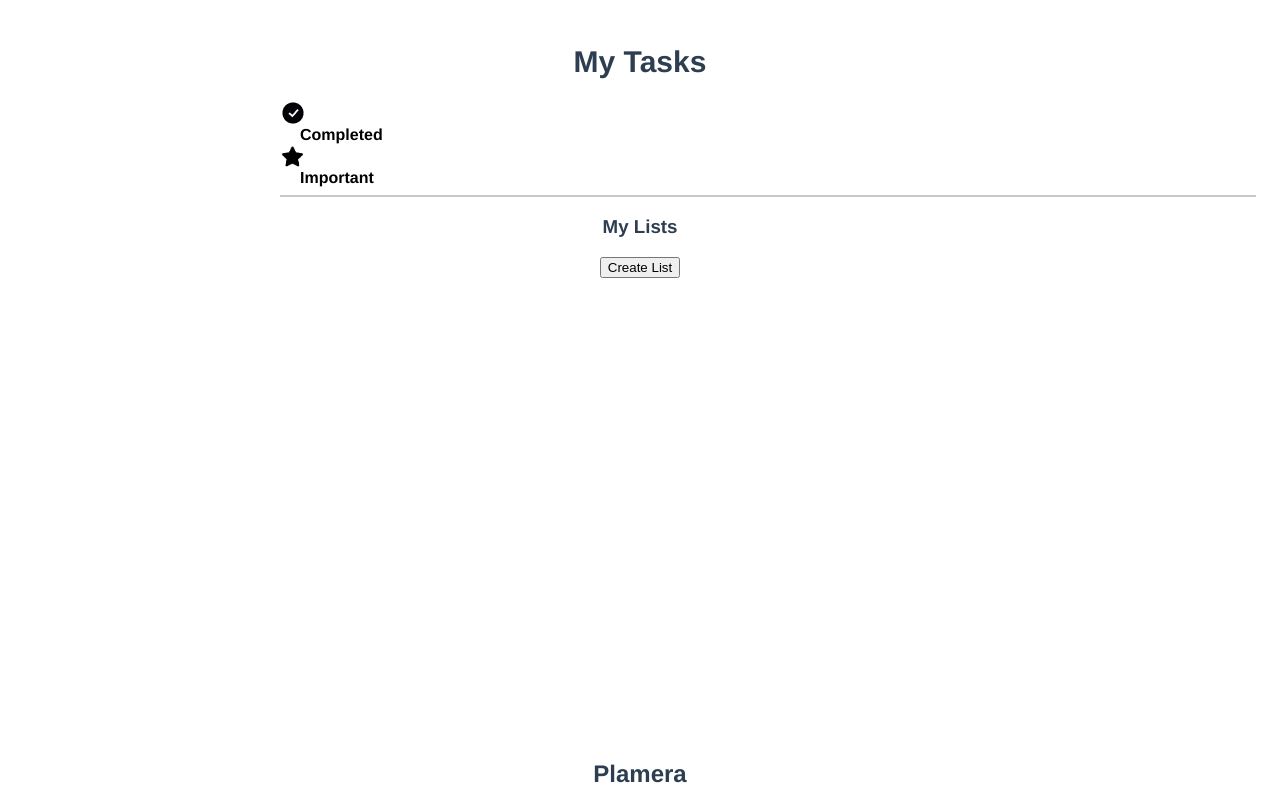
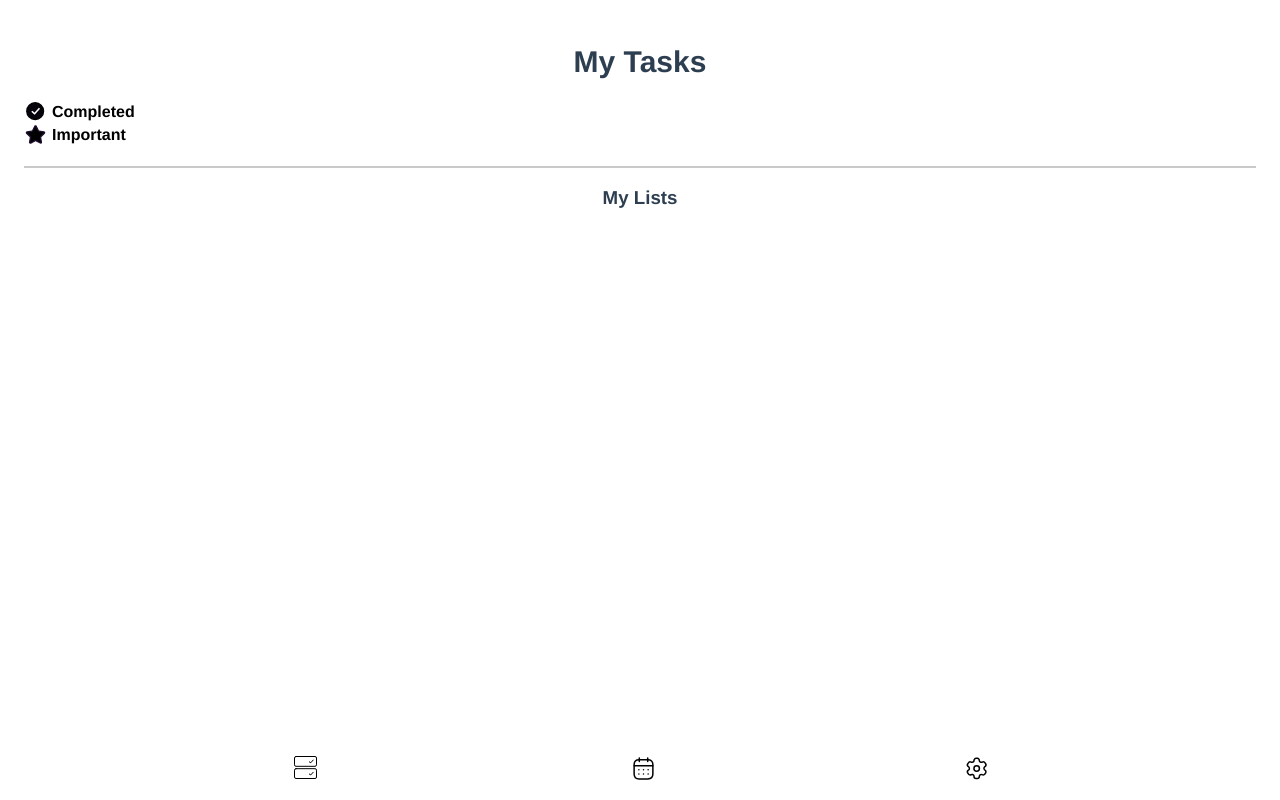
Before and after one commit to felix-tjernberg/plamera, a Vue app: page /#/ in a window 1280 px wide. Built offline with nearby package versions, Linux system fonts and the light colour scheme.

Commit message:
fix css in ListOverview & remove unecessary code

```diff
--- a/src/components/DefaultLists.vue
+++ b/src/components/DefaultLists.vue
@@ -1,85 +1,131 @@
 <template>
   <div id="defaultLists">
-    <div>
-      <router-link to="/" id="ML">My List</router-link>
-    </div>
-    <div>
-      <img class="MobileIcons" src="@/assets/Task-Completed-Icon.png" alt="" />
+    <div class="completedRow">
+      <img
+        class="MobileIcons"
+        src="@/assets/filledCircle.svg"
+        id="filledCircle"
+        alt=""
+      />
       <router-link :to="'/completed'" id="completed"> Completed </router-link
       ><img
         class="DesktopIcons"
-        src="@/assets/Task-Completed-Icon.png"
+        src="@/assets/filledCircle.svg"
         alt=""
+        id="filledCircle"
       />
     </div>
-    <div>
-      <img class="MobileIcons" src="@/assets/Star-Icon.png" alt="" id="star" />
+
+    <div class="importantRow">
+      <img
+        class="MobileIcons"
+        src="@/assets/filledStar.svg"
+        alt=""
+        id="filledStar"
+      />
       <router-link :to="'/important'" id="important"> Important </router-link
       ><img
         class="DesktopIcons"
-        src="@/assets/Star-Icon.png"
+        src="@/assets/filledStar.svg"
         alt=""
-        id="star"
+        id="filledStar"
       />
+    </div>
+
+    <div>
+      <router-link to="/" id="ML">My List</router-link>
     </div>
   </div>
 </template>
 <style scoped>
+  #defaultLists {
+    display: flex;
+    flex-direction: column;
+    align-items: flex-start;
+
+  }
+
+  #filledStar {
+    width: 23px;
+    height: 23px;
+  }
+
+  #filledCircle {
+    width: 23px;
+    height: 23px;
+  }
+  .completedRow {
+    display: flex;
+    flex-direction: row;
+    align-items: center;
+  }
+
+  .importantRow {
+
+    display: flex;
+    flex-direction: row;
+    align-items: center;
+  }
+
   .DesktopIcons {
     display: none;
   }
   .MobileIcons {
-    display: block;
   }
+
   #ML {
-    display: none;
-  }
-  #ML2 {
     display: none;
   }
 
   #completed {
+    margin-left: 5px;
     color: black;
     font-size: 16px;
     font-weight: 600;
     font-style: normal;
     text-decoration: none;
-    padding: 20px;
   }
   #important {
+    margin-left: 5px;
     color: black;
     font-size: 16px;
     font-weight: 600;
     font-style: normal;
     text-decoration: none;
-    padding: 20px;
   }
-  #defaultLists {
-    margin-left: 256px;
-    display: flex;
-    flex-direction: column;
-    align-items: flex-start;
-    margin-top: 0vh;
-  }
-  #star {
-    width: 25px;
-    height: 25px;
-  }
+
   @media only screen and (min-device-width: 1000px) {
+    #defaultLists {
+      width: 700px;
+
+      margin-left: 256px;
+      display: flex;
+      flex-direction: row;
+
+      align-items: flex-start;
+      align-items: center;
+
+    }
+
+    .completedRow {
+      display: inline;
+
+    }
+
+    .importantRow {
+      display: inline;
+
+    }
+
     #ML {
+      margin-left: 20px;
       display: block;
       color: black;
       font-weight: 600;
       font-size: 16px;
+
     }
-    #ML2 {
-      display: block;
-      margin-right: 10px;
-      color: rgba(0, 0, 0, 0.87);
-      font-weight: 600;
-      font-style: normal;
-      text-decoration: none;
-    }
+
     #back {
       text-decoration: none;
       color: #ffffff;
@@ -96,7 +142,6 @@
       font-weight: 600;
       font-style: normal;
       text-decoration: none;
-      padding: 20px;
     }
     #important {
       color: black;
@@ -104,13 +149,6 @@
       font-weight: 600;
       font-style: normal;
       text-decoration: none;
-      padding: 20px;
-    }
-    #defaultLists {
-      display: flex;
-      flex-direction: row;
-      align-items: flex-start;
-      margin-top: 0vh;
     }
 
     #star {
--- a/src/components/Navbar.vue
+++ b/src/components/Navbar.vue
@@ -81,7 +81,15 @@
     background: none;
   }
 
+  #Desktoph1 {
+    display: none;
+  }
+
   @media only screen and (min-device-width: 1000px) {
+    #Desktoph1 {
+      display: block;
+    }
+
     ul {
       display: flex;
       flex-direction: column;
--- a/src/views/ListOverview.vue
+++ b/src/views/ListOverview.vue
@@ -7,6 +7,16 @@
     <button id="DesktopButton" @click="addListOverlay = !addListOverlay">
       Create List
     </button>
+    <AddList
+      v-if="addListOverlay"
+      @closeOverlay="addListOverlay = !addListOverlay"
+      id="addListOverlay"
+    ></AddList>
+    <EditList
+      :listId="EditListId"
+      v-if="editListOverlay"
+      @closeOverlay="editListOverlay = !editListOverlay"
+    />
     <ListCard></ListCard>
   </div>
 </template>
@@ -14,10 +24,18 @@
 <script>
   import DefaultLists from '@/components/DefaultLists.vue'
   import ListCard from '@/components/ListCard.vue'
+  import AddList from '@/components/AddList.vue'
+
   export default {
     components: {
       ListCard,
-      DefaultLists
+      DefaultLists,
+      AddList
+    },
+    data() {
+      return {
+        addListOverlay: false
+      }
     }
   }
 </script>
@@ -38,7 +56,8 @@
     opacity: 0.21;
     border: 1px solid #000000;
     margin-bottom: 15px;
-    margin-left: 256px;
+    margin-top: 20px;
+
   }
 
   /* This selector needs to be moved */
@@ -51,10 +70,21 @@
   input:focus /* What are these selectors for? */ {
     outline: none;
   }
+
+  #DesktopButton {
+    display: none;
+  }
+
   @media only screen and (min-device-width: 1000px) {
     h3 {
       margin-left: 256px;
     }
+  hr {
+    opacity: 0.21;
+    border: 1px solid #000000;
+    margin-bottom: 15px;
+    margin-left: 256px;
+  }
     #DesktopButton {
       margin-left: 256px;
       display: block;
--- a/src/views/MyTasks.vue
+++ /dev/null
@@ -1,84 +0,0 @@
-<template>
-  <div class="MyTasks">
-    <router-link to="/" id="back">Back</router-link>
-    <h1 id="header">My Tasks</h1>
-    <input type="field" placeholder="Search" id="SearchBar" />
-    <div>
-      <p id="important"><strong> Important</strong></p>
-    </div>
-
-    <p id="completed"><strong>Completed</strong></p>
-    <hr style="margin-top: -3vh" />
-
-    <AddList></AddList>
-  </div>
-</template>
-<script>
-  import AddList from '@/components/AddList.vue'
-  export default {
-    name: 'MyTasks',
-    components: {
-      AddList
-    }
-  }
-</script>
-<style>
-  .Mytasks {
-    position: absolute;
-  }
-  #header {
-    text-align: center;
-  }
-  textarea:focus,
-  input:focus {
-    outline: none;
-  }
-  #SearchBar {
-    border-radius: 30px;
-    width: 90vw;
-    height: 7vh;
-    background-color: #e8e8e8;
-    text-align: center;
-    font-size: 16px;
-    font-weight: bold;
-  }
-  #back {
-    text-decoration: none;
-    color: #5db075;
-    font-weight: bold;
-    position: absolute;
-    margin-left: -25vh;
-    margin-top: 1vh;
-    font-size: 22px;
-  }
-  #important {
-    background-image: url('~@/assets/Star-Icon.png');
-    background-repeat: no-repeat;
-    background-position-x: 58vw;
-    background-position-y: 1.3vh;
-    background-size: 40vh;
-    padding: 14px;
-    height: 6vh;
-    background-size: 4vh;
-    text-align: center;
-    margin-top: 3vh;
-    font-size: 16px;
-    margin-left: -58vw;
-    padding-right: 23px;
-  }
-  #completed {
-    background-image: url('~@/assets/Task-Completed-Icon.png');
-    background-repeat: no-repeat;
-    background-position-x: 58vw;
-    background-position-y: 1.3vh;
-    background-size: 40vh;
-    padding: 2.1vh;
-    height: 6vh;
-    background-size: 4vh;
-    text-align: center;
-    margin-top: -6vh;
-    font-size: 16px;
-    margin-left: -58vw;
-    padding-right: 23px;
-  }
-</style>
```
